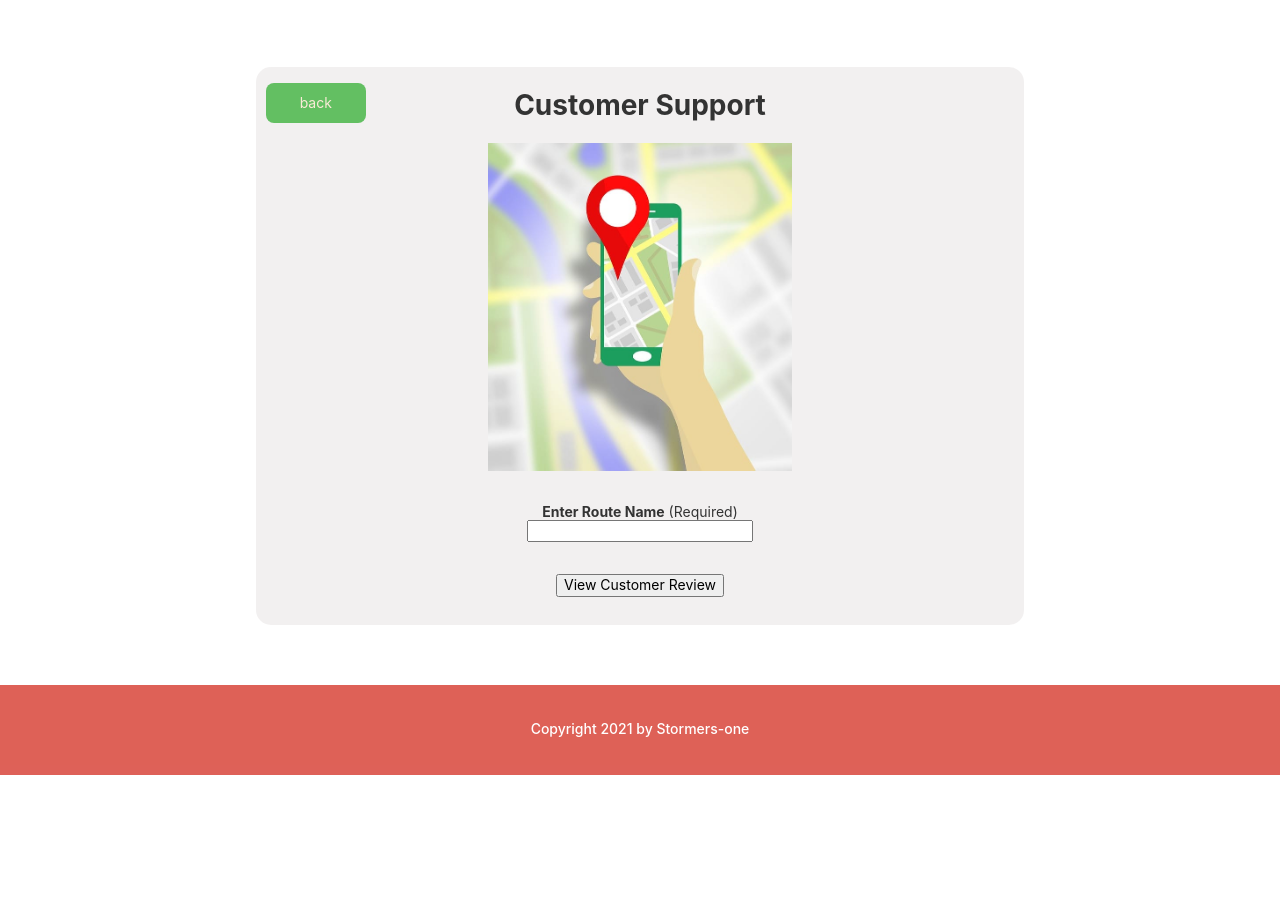
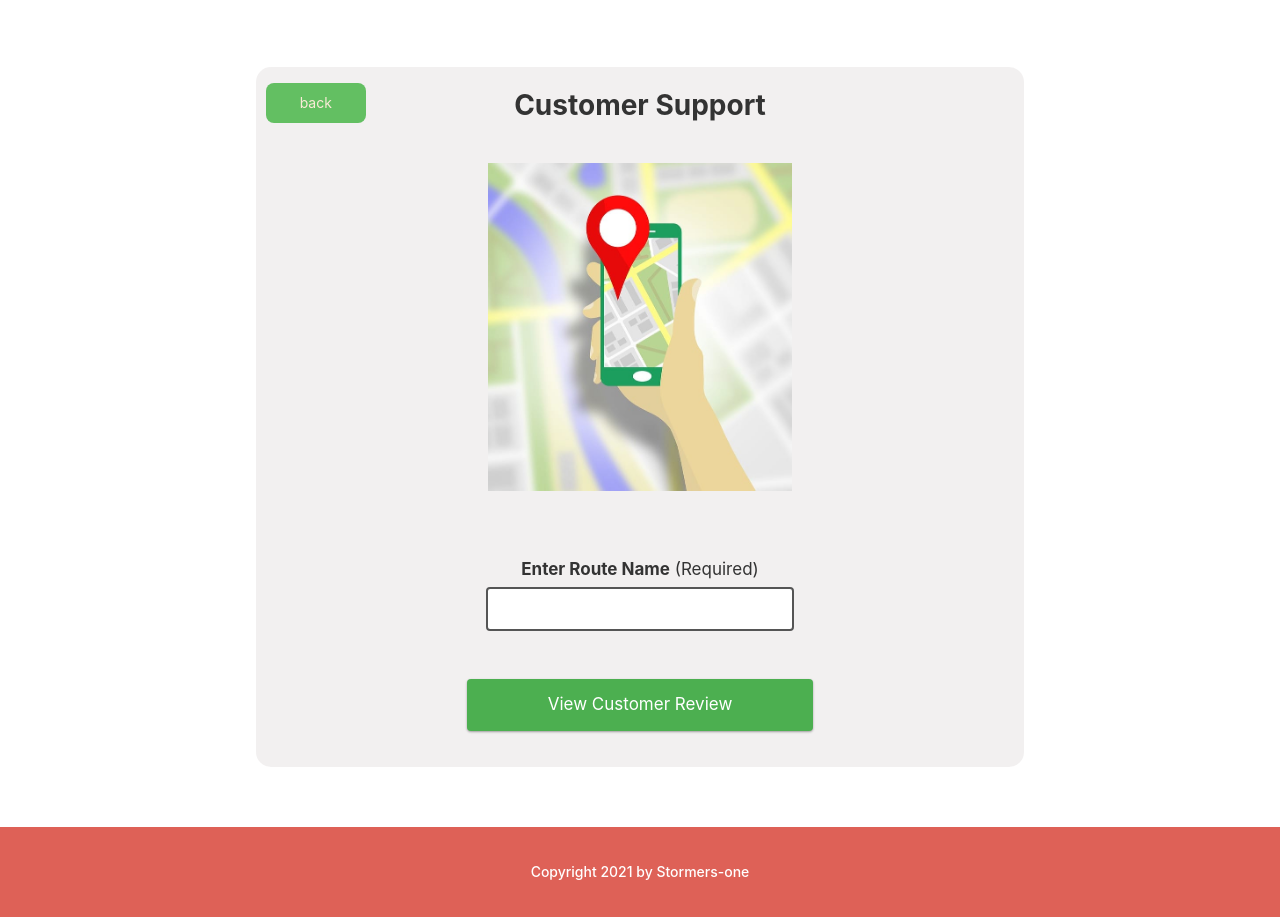
Before and after one commit to Stormers-one/website-o_k, an Angular app: page /facilities/customerSupport in a window 1280 px wide. Shown: the part 760-1677 px from the top of the page. Before the commit the page ends 1535 px from the top, so only its background shows below. Built offline with nearby package versions, Linux system fonts and the light colour scheme.

Commit message:
Update customer-support.component.css
customer-support.css fixed

```diff
--- a/src/app/facilities/customer-support/customer-support.component.css
+++ b/src/app/facilities/customer-support/customer-support.component.css
@@ -0,0 +1,38 @@
+.tracking-banner {
+    width: 100%;
+    margin: 20px auto 32px;
+    /* display: flex;
+      flex-direction: column;
+      justify-content: center; */
+    align-content: center;
+}
+
+input{
+  width: 40%;
+  padding: 12px 17px;
+  margin: 8px 0;
+  box-sizing: border-box;
+  border: 2px solid #555;
+  border-radius: 4px;
+}
+input[type=submit]{
+  background-color: #4CAF50;
+  padding: 16px 32px;
+  border: none;
+  color: white;
+  font-size: 17px;
+  width: 45%;
+  cursor: pointer;
+  box-shadow: 0 1px 3px rgba(0, 0, 0, 0.12), 0 1px 2px rgba(0, 0, 0, 0.24);
+  transition: 0.25s ease-out;
+}
+
+input[type=submit]:hover {
+  /*transform: translateY(-0.20rem);*/
+  box-shadow: 0px 3px 15px rgba(0, 0, 0, 0.3);
+}
+
+label{
+    text-align: justify;
+    font-size: 17px
+}
```
